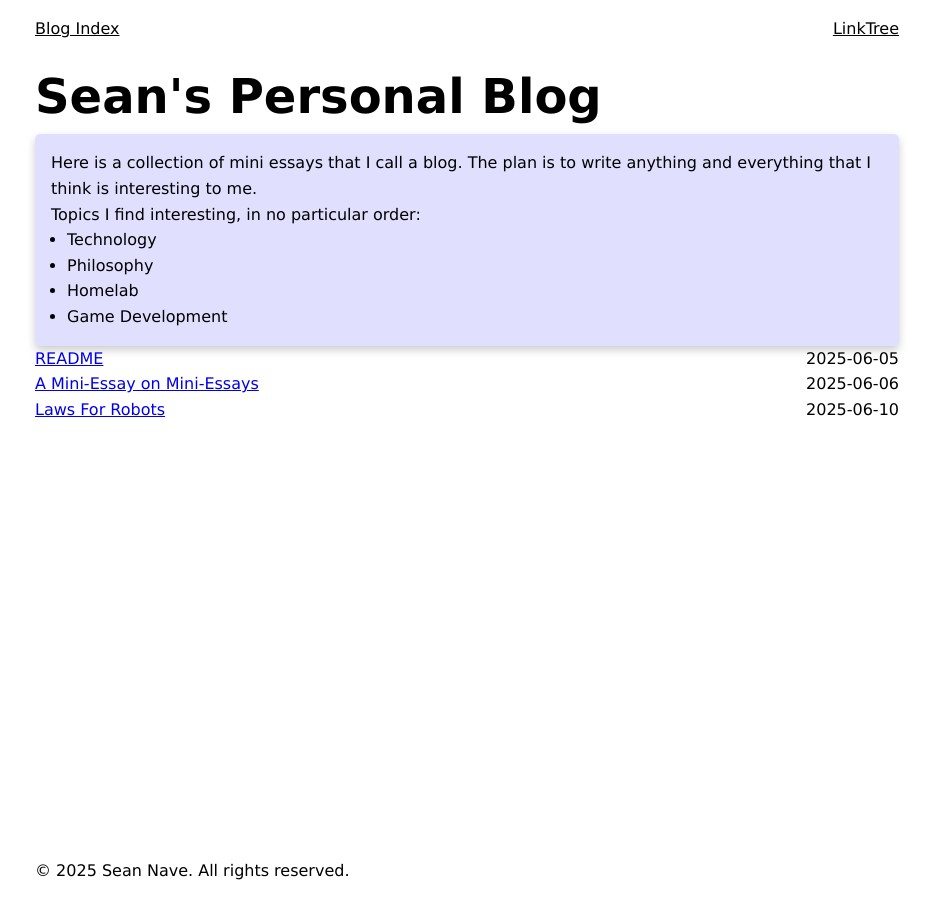
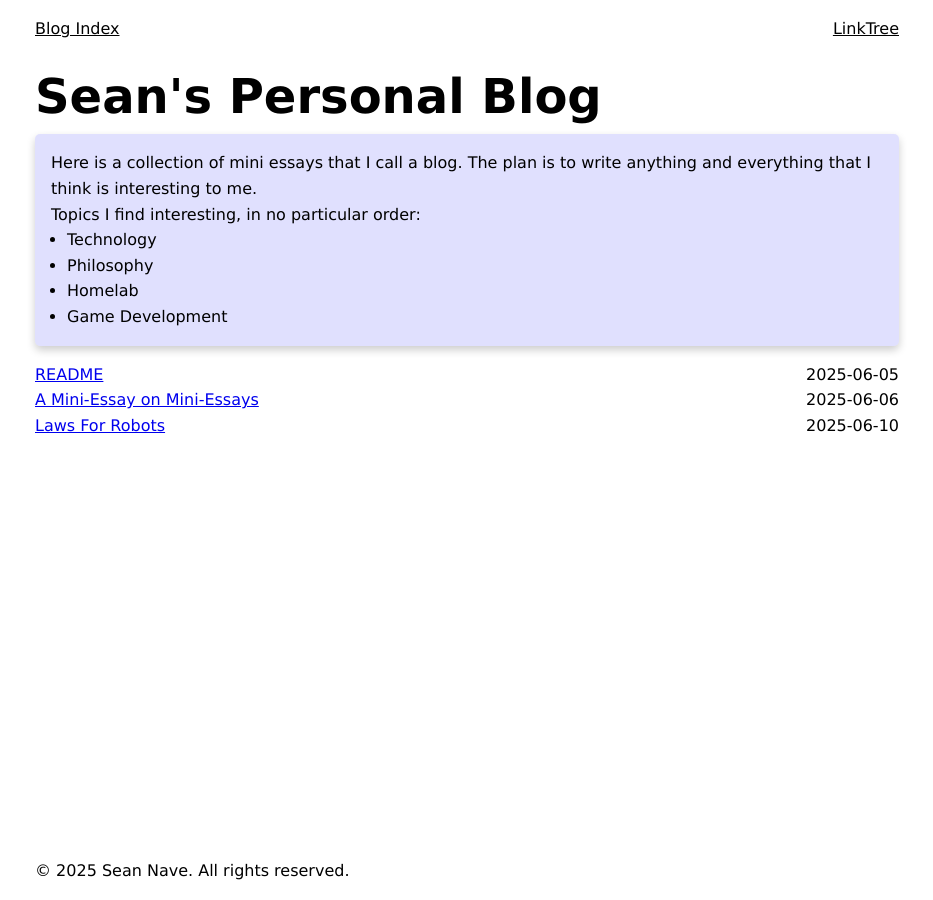
Before and after one commit to seannave211/Blog, a Jekyll site: the page built from index.html, in a window 1280 px wide. Shown: the whole page, without its empty margins (173-1106 px from the left). Built offline with Jekyll 4.4.1, drawn with Linux system fonts in a browser that asks for light colours.

Commit message:
feat: add margin top to catalogue

```diff
--- a/assets/css/catalogue.css
+++ b/assets/css/catalogue.css
@@ -10,6 +10,10 @@ blockquote > ul {
     padding-inline: 1rem;
 }
 
+#catalogue {
+    margin-top: 1rem;
+}
+
 #catalogue > li {
     list-style: none;
 }
```
